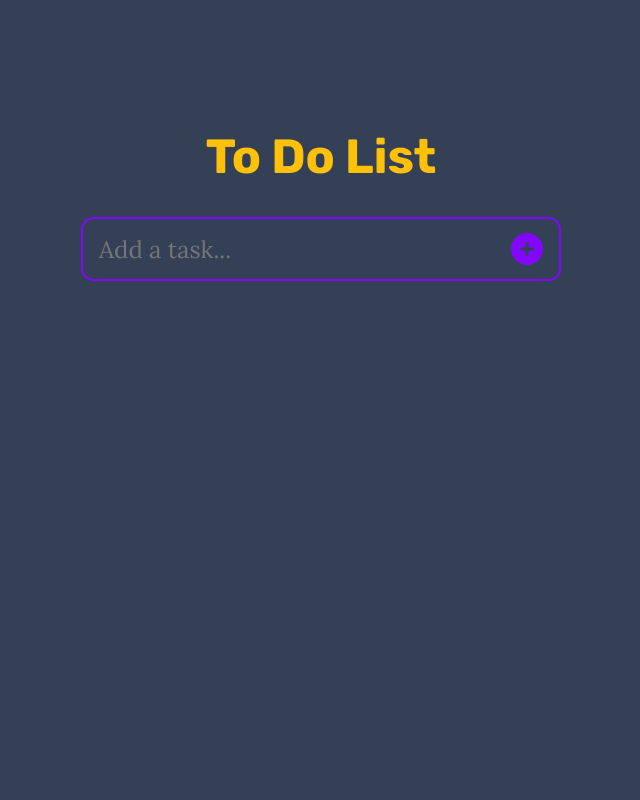
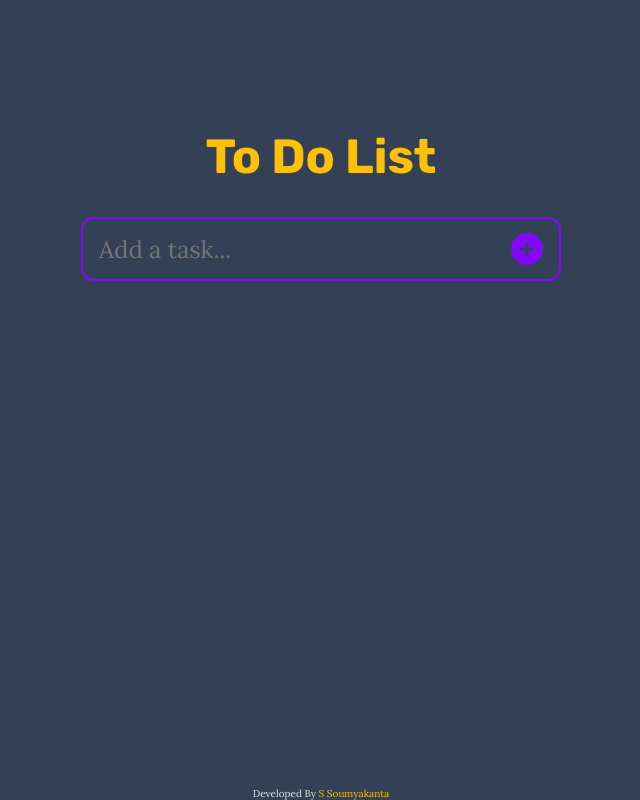
Before and after one commit to s-soumyakanta/todo-app, a React (Create React App) app: page / in a window 1280 px wide. Shown: the whole page, without its empty margins (319-959 px from the left). Built offline with nearby package versions, Linux system fonts and the light colour scheme.

Commit message:
dev data added

```diff
--- a/src/App.css
+++ b/src/App.css
@@ -35,6 +35,20 @@
     width: 100%;
     margin-bottom: 2rem;
 
+}
+.dev{
+    font-family: var(--font-semi);
+    color: var(--text-clr);
+    position: fixed;
+    bottom: 0;
+    font-size: x-small;
+
+
+
+}
+.dev a{
+    color: var(--clr-primary);
+    text-decoration: none;
 }
 
 
--- a/src/components/ToDo.js
+++ b/src/components/ToDo.js
@@ -88,6 +88,7 @@ return(
       )}
 
    )}
+   <div className="dev">Developed By <a href="https://github.com/s-soumyakanta" target="_blank">S Soumyakanta</a></div>
 
 </div>
 
```
